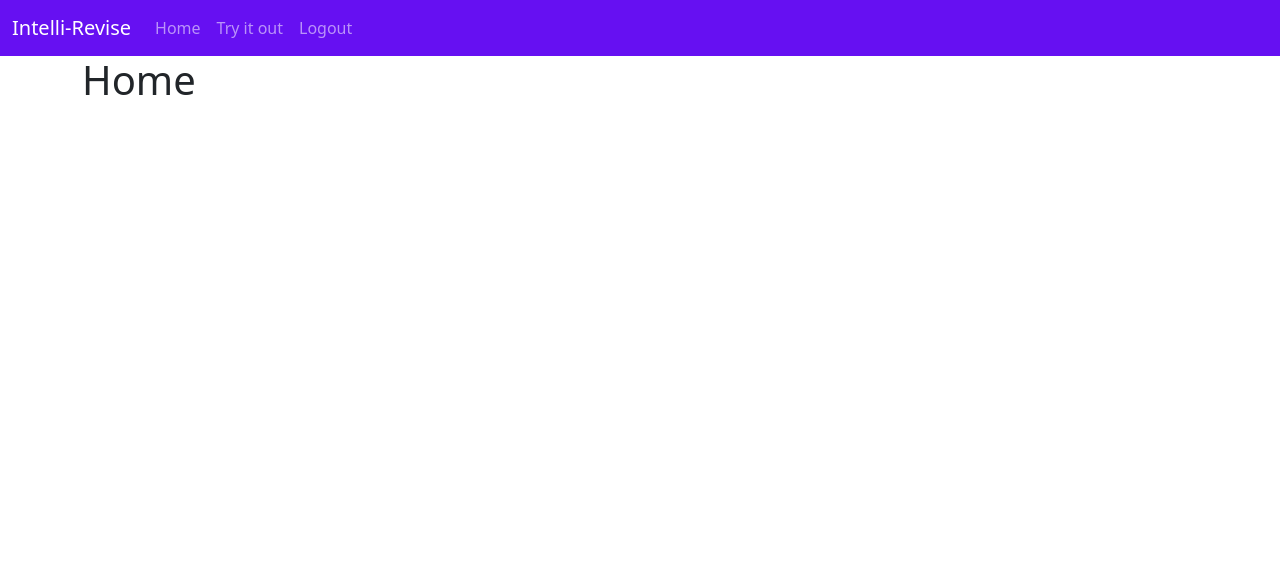
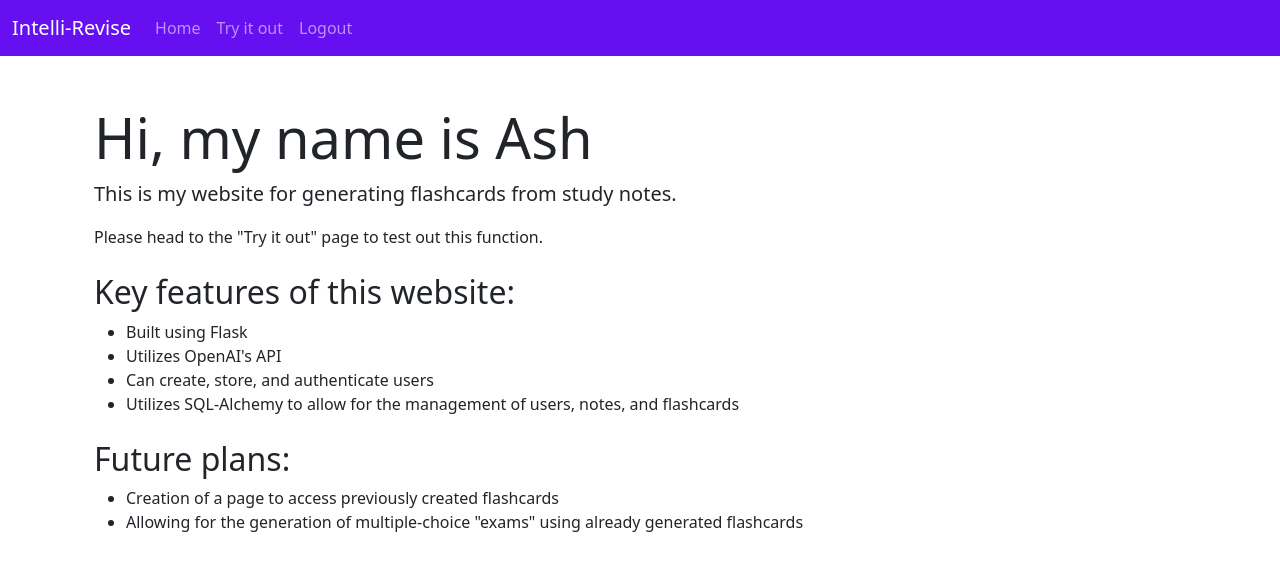
Before and after one commit to Ashes1997/IntelliRevise, a Flask app: page / in a window 1280 px wide. Shown: the top 571 px of the page. Run offline with Flask 3, Linux system fonts and the light colour scheme; a user stored in the database is signed in.

Commit message:
Added text to home to describe website

```diff
--- a/website/templates/home.html
+++ b/website/templates/home.html
@@ -1,5 +1,25 @@
 {%extends "base.html" %}
 {% block title %}Home{% endblock %}
 {% block content %}
-<h1>Home</h1>
+<main class="container">
+    <div class="mt-5">
+        <h1 class="display-4">Hi, my name is Ash</h1>
+        <p class="lead">This is my website for generating flashcards from study notes.</p>
+        <p>Please head to the "Try it out" page to test out this function.</p>
+
+        <h2 class="mt-4">Key features of this website:</h2>
+        <ul>
+        <li>Built using Flask</li>
+        <li>Utilizes OpenAI's API</li>
+        <li>Can create, store, and authenticate users</li>
+        <li>Utilizes SQL-Alchemy to allow for the management of users, notes, and flashcards</li>
+        </ul>
+
+        <h2 class="mt-4">Future plans:</h2>
+        <ul>
+        <li>Creation of a page to access previously created flashcards</li>
+        <li>Allowing for the generation of multiple-choice "exams" using already generated flashcards</li>
+        </ul>
+    </div>
+</main>
 {% endblock %}
```
